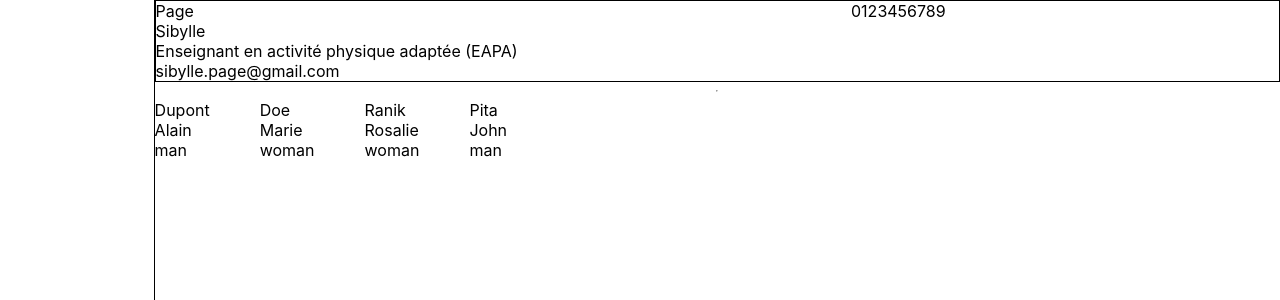
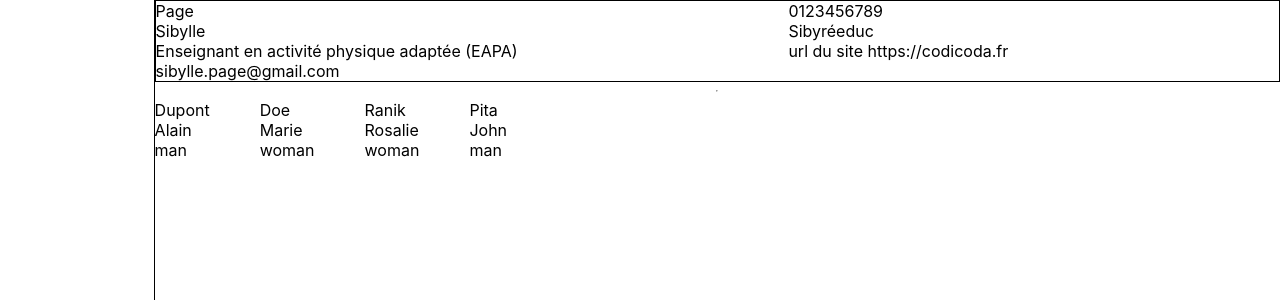
Before and after one commit to TomBrillouet/APA-PEC, a React (Vite) app: page /dashboard in a window 1280 px wide. Shown: the top 300 px of the page. Built offline with nearby package versions, Linux system fonts and the light colour scheme.

Commit message:
🍱F02: Add image pro

```diff
--- a/src/datas/fakePro.js
+++ b/src/datas/fakePro.js
@@ -1,9 +1,10 @@
 export const fakePro = {
   lastName: "Page",
   firstName: "Sibylle",
+  image: "images/biboule.webp",
   mail: "sibylle.page@gmail.com",
   phone: "0123456789",
-  website: "",
+  website: "url du site https://codicoda.fr",
   job: "Enseignant en activité physique adaptée (EAPA)",
-  society: "",
+  society: "Sibyréeduc ",
 }
```
Also changed, not shown: public/images/biboule.webp (added).
